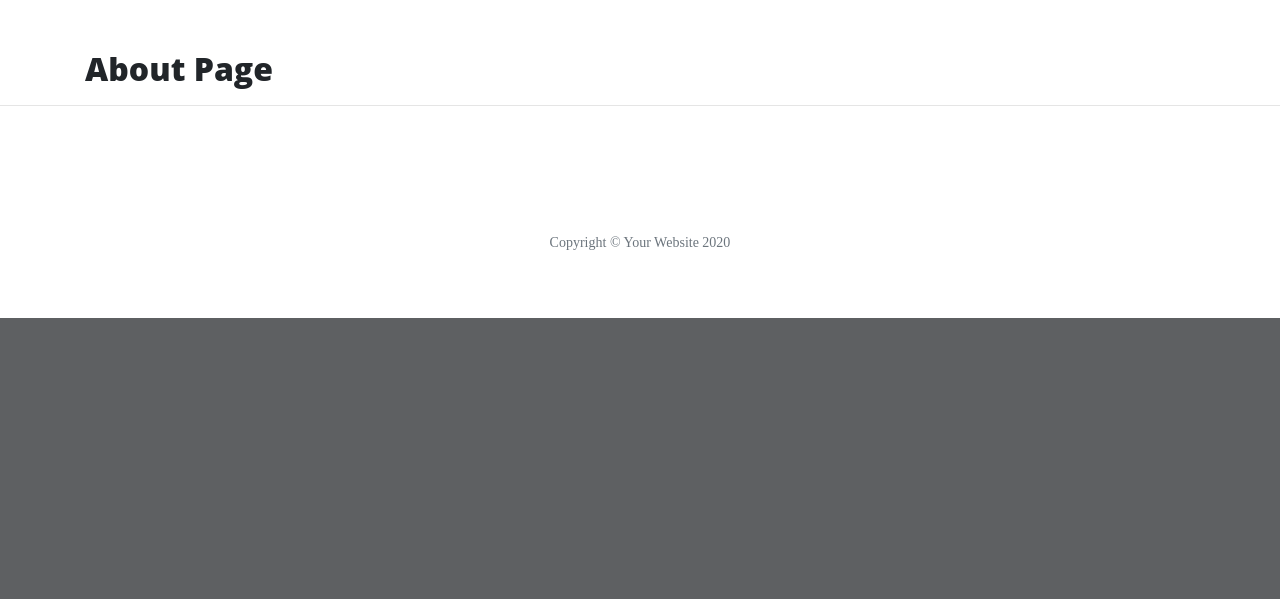
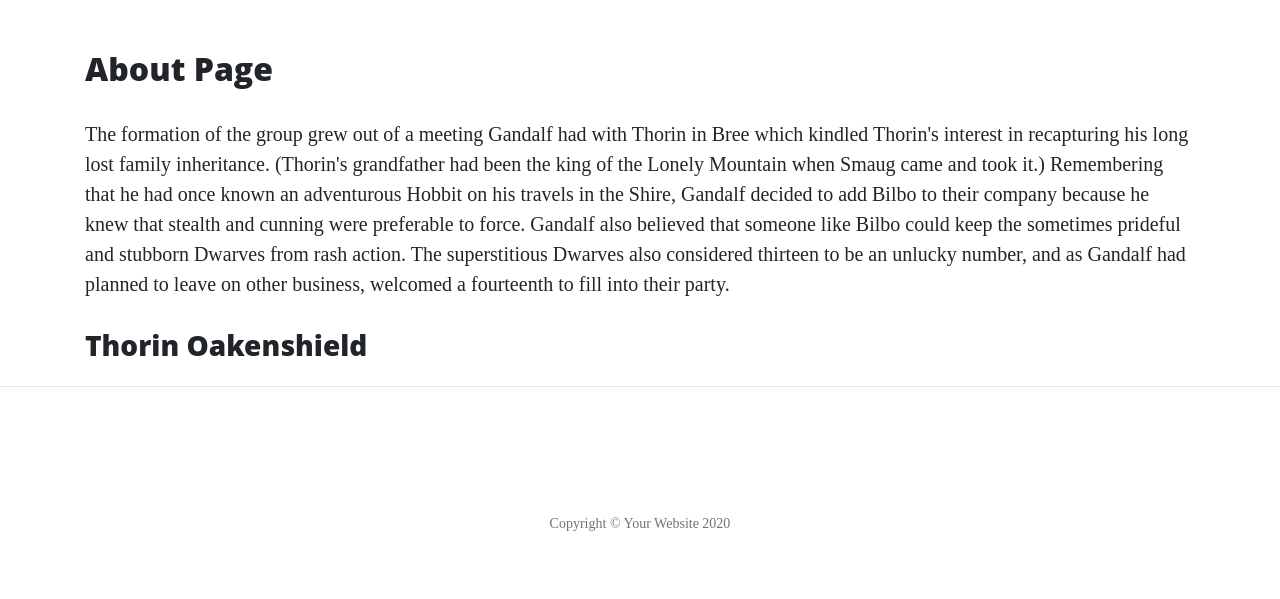
Before and after one commit to HoLaw77/thorin-flask-app1, a Flask app: page /about in a window 1280 px wide. Shown: the part 628-1227 px from the top of the page. Before the commit the page ends 946 px from the top, so only its background shows below. Run offline with Flask 3, Linux system fonts and the light colour scheme; some libraries are stand-ins or nearby versions.

Commit message:
add content in about.html

```diff
--- a/templates/about.html
+++ b/templates/about.html
@@ -2,5 +2,19 @@
 {% block content %}
 
     <h2>About Page</h2>
+    <p>
+        The formation of the group grew out of a meeting Gandalf had with Thorin in Bree which kindled Thorin's interest in
+		recapturing his long lost family inheritance. (Thorin's grandfather had been the king of the Lonely Mountain when
+		Smaug came and took it.) Remembering that he had once known an adventurous Hobbit on his travels in the Shire,
+		Gandalf decided to add Bilbo to their company because he knew that stealth and cunning were preferable to force.
+		Gandalf also believed that someone like Bilbo could keep the sometimes prideful and stubborn Dwarves from rash
+		action. The superstitious Dwarves also considered thirteen to be an unlucky number, and as Gandalf had planned to
+		leave on other business, welcomed a fourteenth to fill into their party.
+    </p>
 
+    <div class="row featurette">
+        <div class="col-md-7">
+            <h3>Thorin Oakenshield</h3>
+        </div>
+    </div>
 {% endblock %}
```
